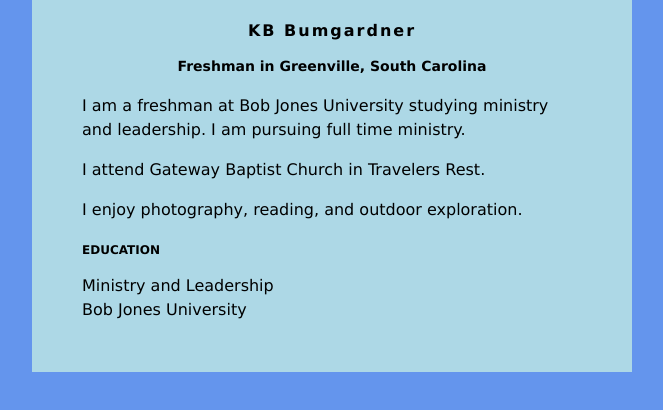
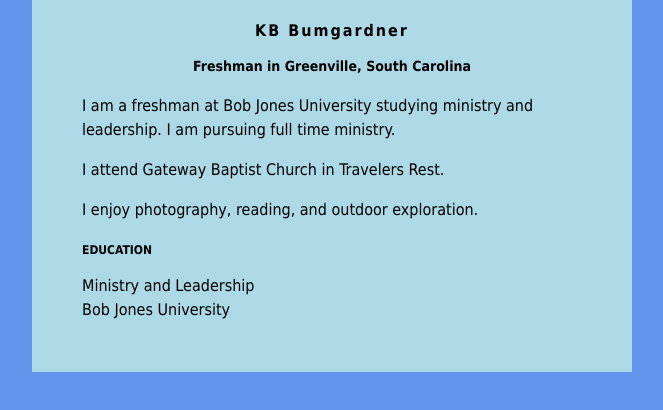
Before and after one commit to kbumg876/kbumg876.github.io, a plain HTML site: page index.html in a window 1280 px wide. Shown: the whole page, without its empty margins (308-971 px from the left). Drawn offline with Linux system fonts and the light colour scheme.

Commit message:
Update index.html

```diff
--- a/index.html
+++ b/index.html
@@ -3,7 +3,7 @@
 <style>
 body {
     background: cornflowerblue;
-    font-family: Verdana;
+    font-family: Tahoma;
 }
 #content {
     background: lightblue;
```
